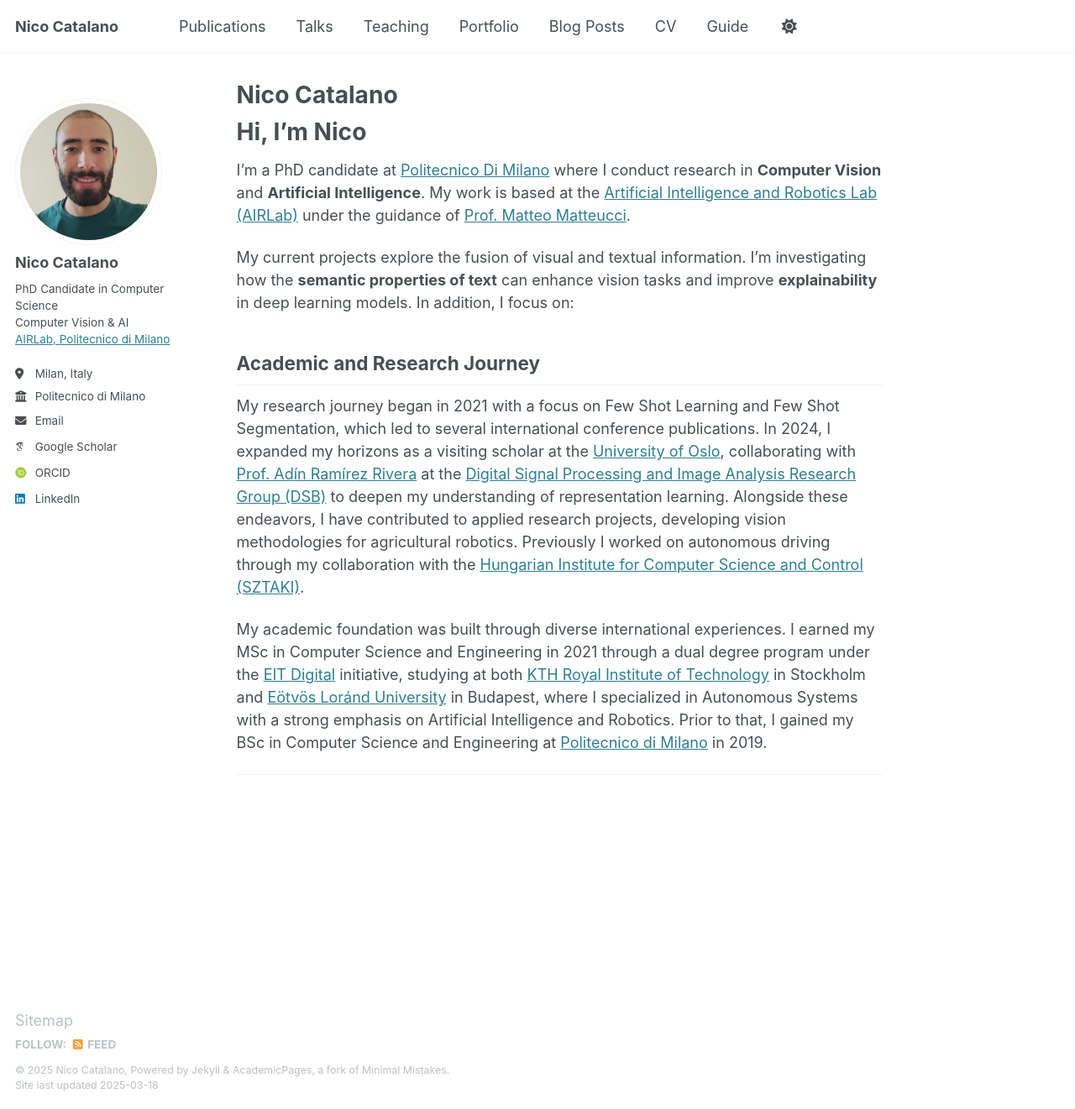
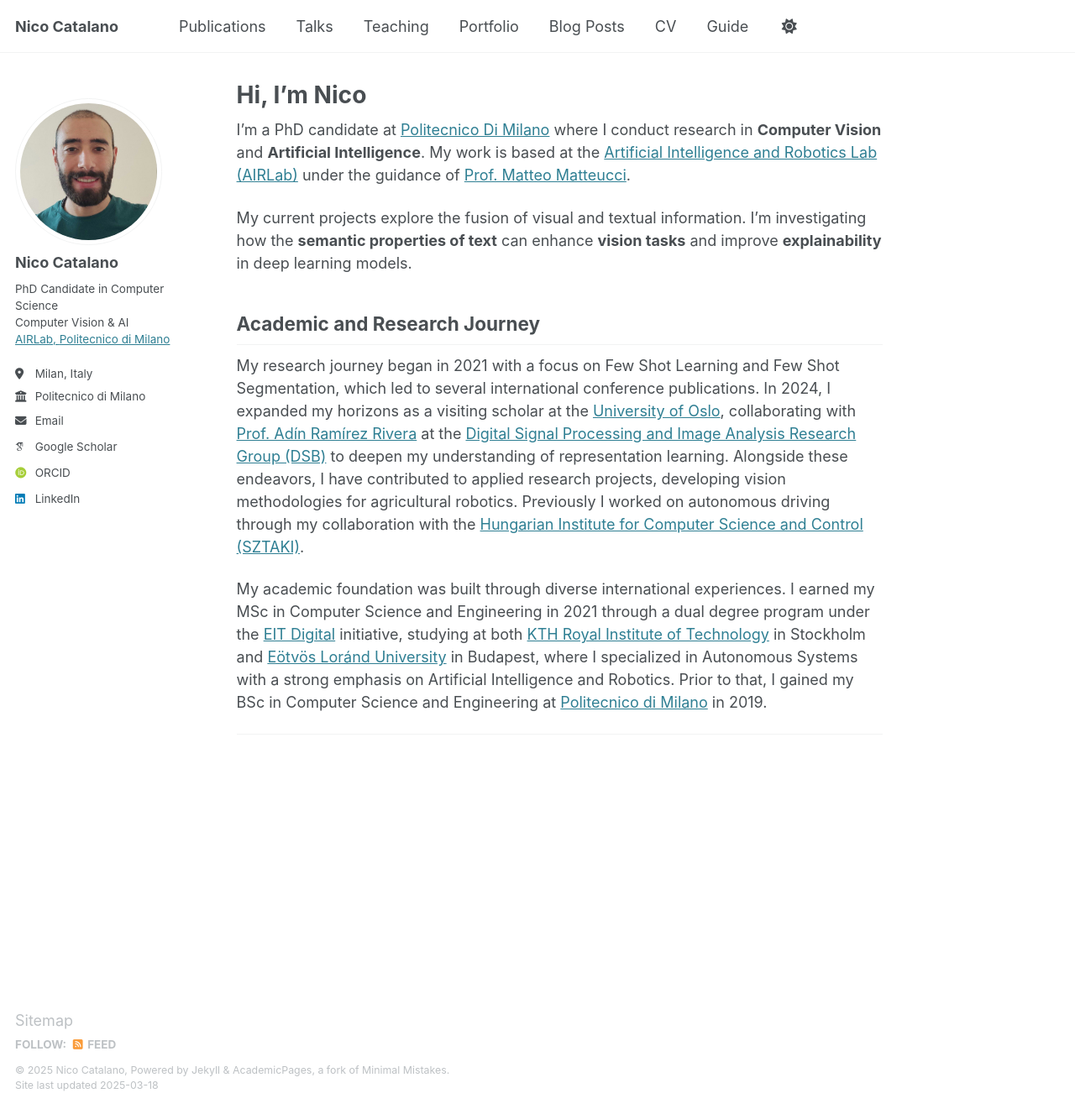
Before and after one commit to NicoCatalano/NicoCatalano.github.io, a Jekyll site: the page built from _pages/about.md, in a window 1280 px wide and 1321 px high. Shown: the whole window at 84% size. Built offline with Jekyll 4.4.1, drawn with Linux system fonts in a browser that asks for light colours; some web fonts are replaced.

Commit message:
updated bio

```diff
--- a/_pages/about.md
+++ b/_pages/about.md
@@ -1,6 +1,6 @@
 ---
 permalink: /
-title: "Nico Catalano"
+title: "Hi, I’m Nico"
 author_profile: true
 redirect_from:
   - /about/
@@ -8,13 +8,12 @@ redirect_from:
 ---
 
 
-# Hi, I’m Nico
 
 I’m a PhD candidate at [Politecnico Di Milano](https://www.polimi.it) where I conduct research in **Computer Vision** and **Artificial Intelligence**. My work is based at the [Artificial Intelligence and Robotics Lab (AIRLab)](https://airlab.deib.polimi.it) under the guidance of [Prof. Matteo Matteucci](https://www.deib.polimi.it/eng/people/details/267262).
 
 
 
-My current projects explore the fusion of visual and textual information. I’m investigating how the **semantic properties of text** can enhance vision tasks and improve **explainability** in deep learning models. In addition, I focus on:
+My current projects explore the fusion of visual and textual information. I’m investigating how the **semantic properties of text** can enhance **vision tasks** and improve **explainability** in deep learning models.
 
 
 
```
